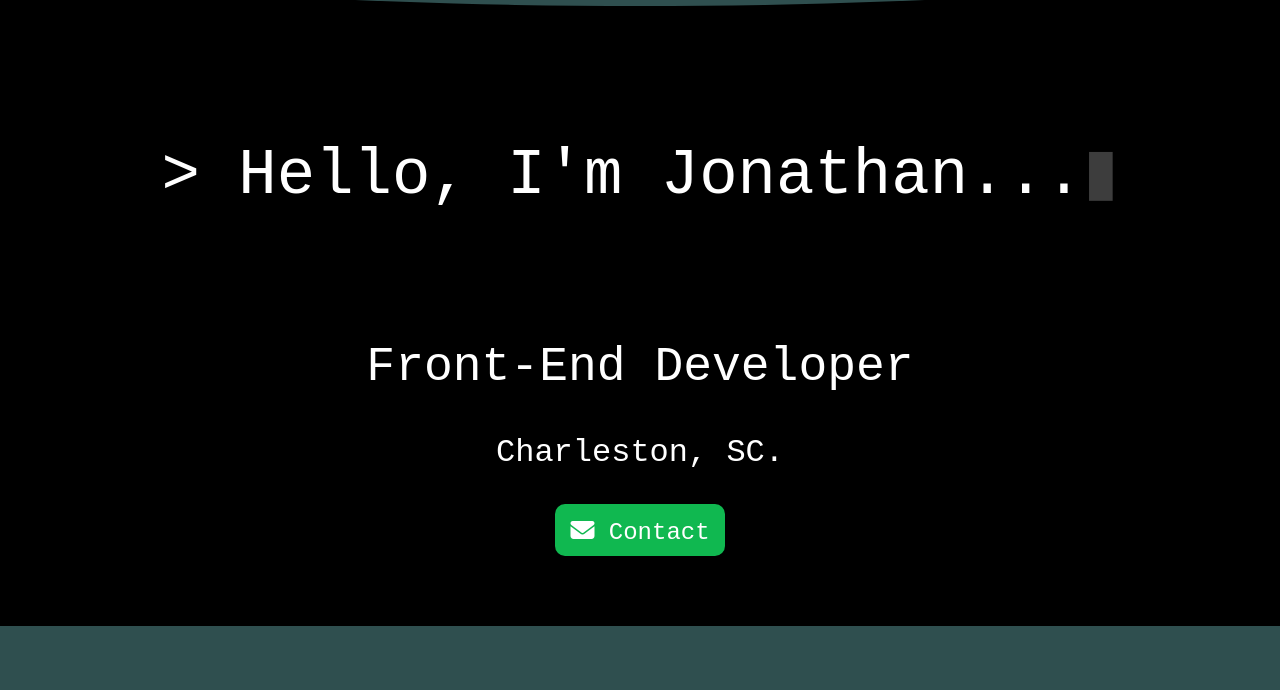
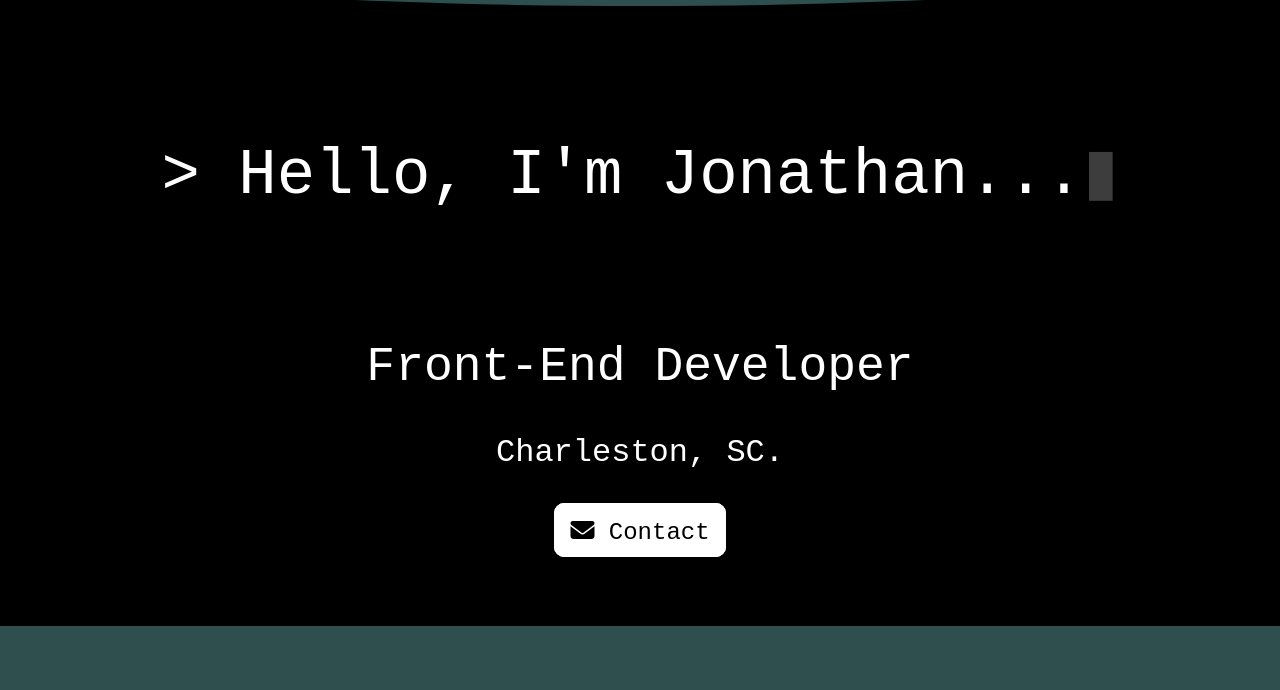
Before and after one commit to j0nky13/personal-site, a plain HTML site: page index.html in a window 1280 px wide. In both pictures the pointer is over the link "Contact". Shown: the part 110-800 px from the top of the page. Drawn offline with Linux system fonts and the light colour scheme.

Commit message:
Update styles.css

```diff
--- a/css/styles.css
+++ b/css/styles.css
@@ -120,6 +120,12 @@ span {
     padding: 15px 15px 10px 15px;
     border-radius: 10px;
     }
+
+.contact-button:hover {
+    background-color: white;
+    color: black;
+    border: 1px solid white;
+}
 
 /* description area with glyphs */
 
```
